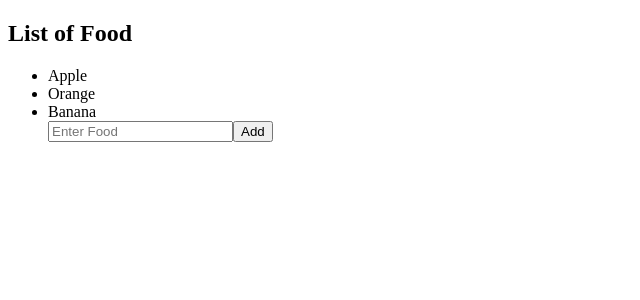
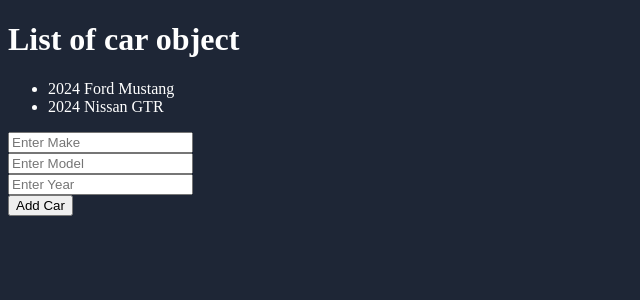
Before and after one commit to Volkanmolla42/react-tutorial, a React (Vite) app in the folder my-react-app/: page / in a window 1280 px wide. Shown: the top 300 px of the page, without its empty margins (0-640 px from the left). Built offline with nearby package versions, Linux system fonts and the light colour scheme.

Commit message:
i learned how to update array of object

```diff
--- a/my-react-app/src/App.jsx
+++ b/my-react-app/src/App.jsx
@@ -1,12 +1,12 @@
 //
 // eslint-disable-next-line no-unused-vars
 import React from 'react'
-import ArrayUpdate from './Components/ArrayUpdate'
+import ArrayOfObjectUpdate from './Components/ArrayOfObjectUpdate'
 
 const App = () => {
   return (
     <>
-      <ArrayUpdate />
+      <ArrayOfObjectUpdate />
     </>
   )
 }
--- /dev/null
+++ b/my-react-app/src/Components/ArrayOfObjectUpdate.jsx
@@ -0,0 +1,46 @@
+// eslint-disable-next-line no-unused-vars
+import React, { useState } from 'react'
+
+const ArrayOfObjectUpdate = () => {
+  const [Cars, setCars] = useState([
+    { make: 'Ford', model: 'Mustang', year: 2024 },
+    { make: 'Nissan', model: 'GTR', year: 2024 },
+  ])
+
+  const handleRemoveCar = (index) => {
+    setCars(Cars.filter((_, i) => i !== index))
+  }
+
+  const handleAddCar = () => {
+    const carMake = document.getElementById('carMake').value
+    const carModel = document.getElementById('carModel').value
+    const carYear = document.getElementById('carYear').value
+
+    setCars((c) => [...c, { make: carMake, model: carModel, year: carYear }])
+
+    document.getElementById('carYear').value = ''
+    document.getElementById('carModel').value = ''
+    document.getElementById('carMake').value = ''
+  }
+
+  return (
+    <div>
+      <h1>List of car object</h1>
+      <ul>
+        {Cars.map((carDetail, index) => (
+          <li key={index} onClick={() => handleRemoveCar(index)}>
+            {carDetail.year} {carDetail.make} {carDetail.model}
+          </li>
+        ))}
+      </ul>
+      <p>
+        <input type='text' id='carMake' placeholder='Enter Make' /> <br />
+        <input type='text' id='carModel' placeholder='Enter Model' /> <br />
+        <input type='number' id='carYear' placeholder='Enter Year' /> <br />
+        <button onClick={handleAddCar}>Add Car</button>
+      </p>
+    </div>
+  )
+}
+
+export default ArrayOfObjectUpdate
--- a/my-react-app/src/index.css
+++ b/my-react-app/src/index.css
@@ -1,3 +1,8 @@
+body {
+  background-color: rgb(30, 38, 54);
+  color: white;
+}
+
 .card {
   border: 1px solid rgb(206, 206, 206);
   border-radius: 10px;
```
